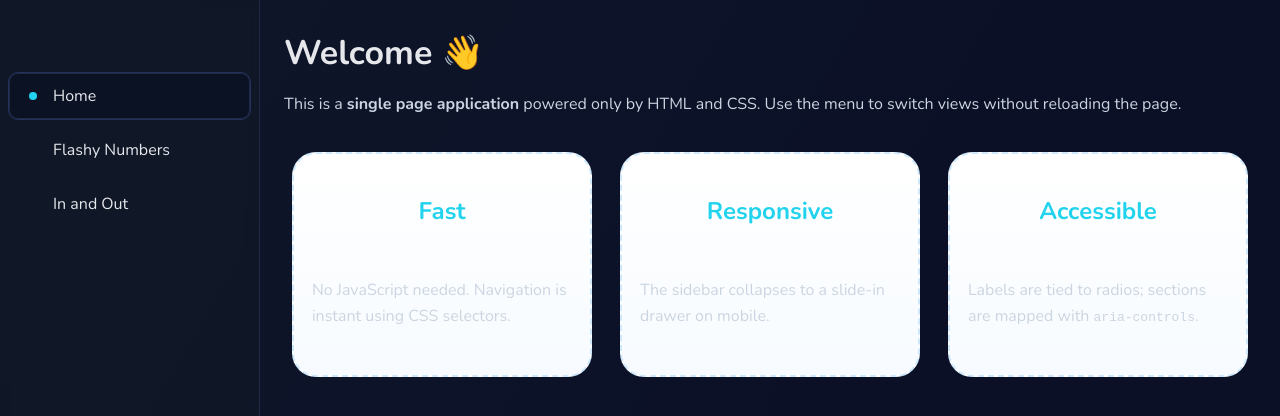
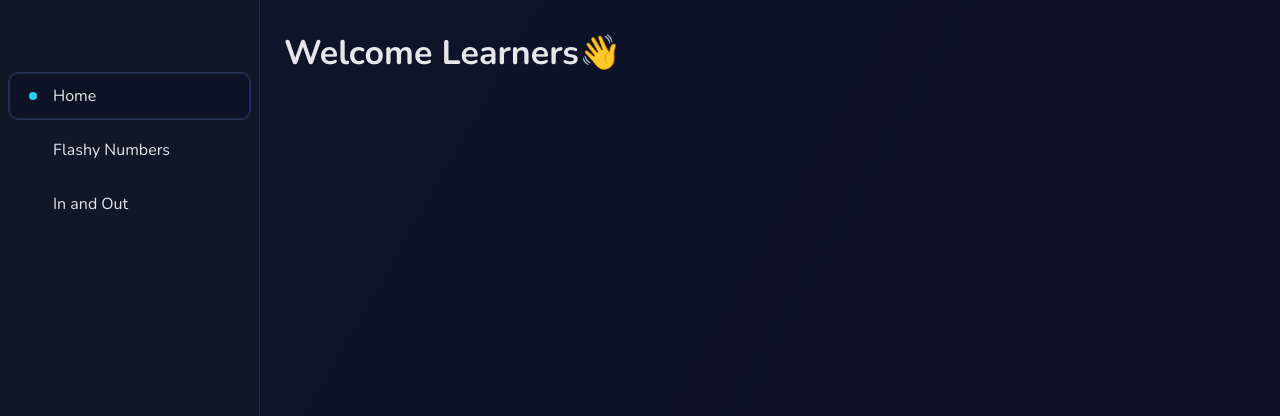
Before and after one commit to KeanuKapank/SmartyPants, a plain HTML site: page index.html in a window 1280 px wide. Shown: the top 416 px of the page. Drawn offline with nearby package versions, Linux system fonts and the light colour scheme.

Commit message:
chore : heading

```diff
--- a/index.html
+++ b/index.html
@@ -39,23 +39,8 @@
         <div class="container">
             <!-- HOME -->
             <section id="page-home" class="page" role="tabpanel" aria-labelledby="nav-home">
-                <h1>Welcome 👋</h1>
-                <p>This is a <strong>single page application</strong> powered only by HTML and CSS. Use the menu to
-                    switch views without reloading the page.</p>
-                <div class="grid">
-                    <div class="card">
-                        <h2>Fast</h2>
-                        <p>No JavaScript needed. Navigation is instant using CSS selectors.</p>
-                    </div>
-                    <div class="card">
-                        <h2>Responsive</h2>
-                        <p>The sidebar collapses to a slide-in drawer on mobile.</p>
-                    </div>
-                    <div class="card">
-                        <h2>Accessible</h2>
-                        <p>Labels are tied to radios; sections are mapped with <code>aria-controls</code>.</p>
-                    </div>
-                </div>
+                <h1>Welcome Learners👋</h1>
+
             </section>
 
             <!-- ABOUT -->
```
